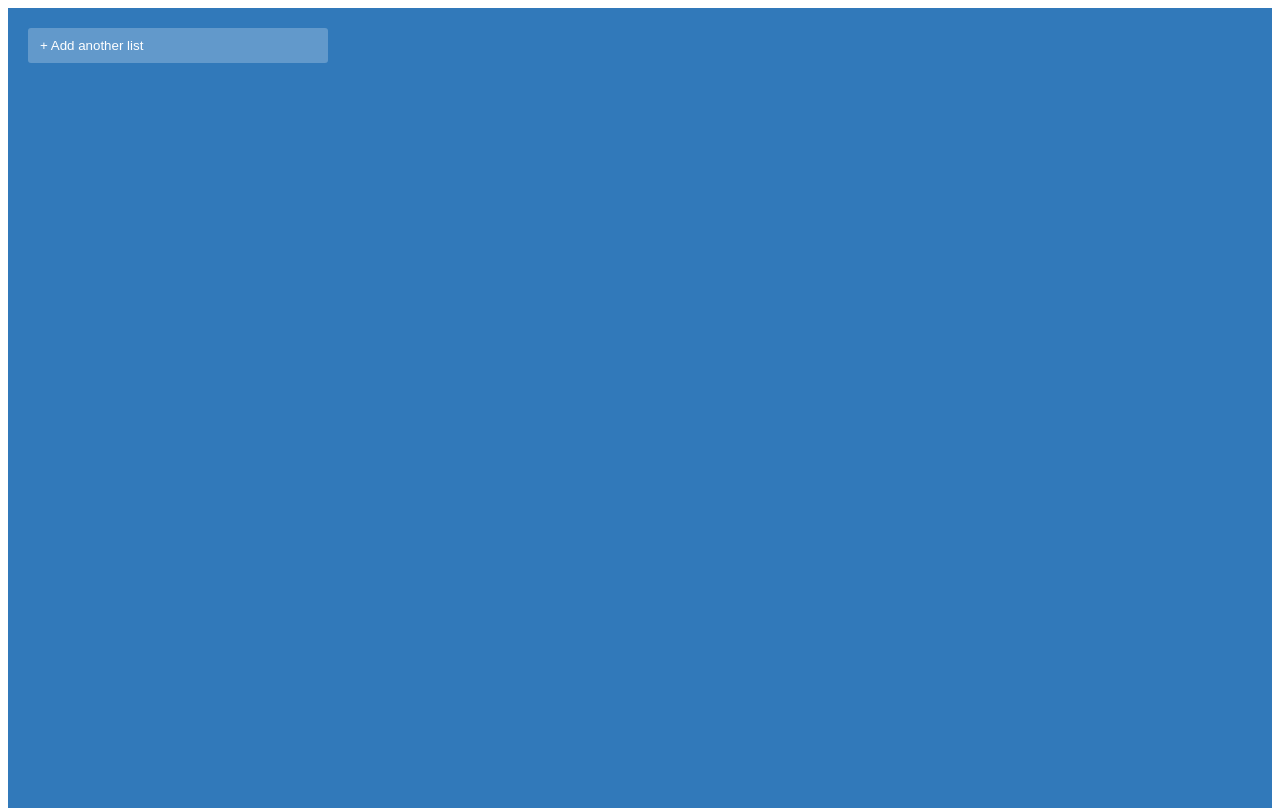
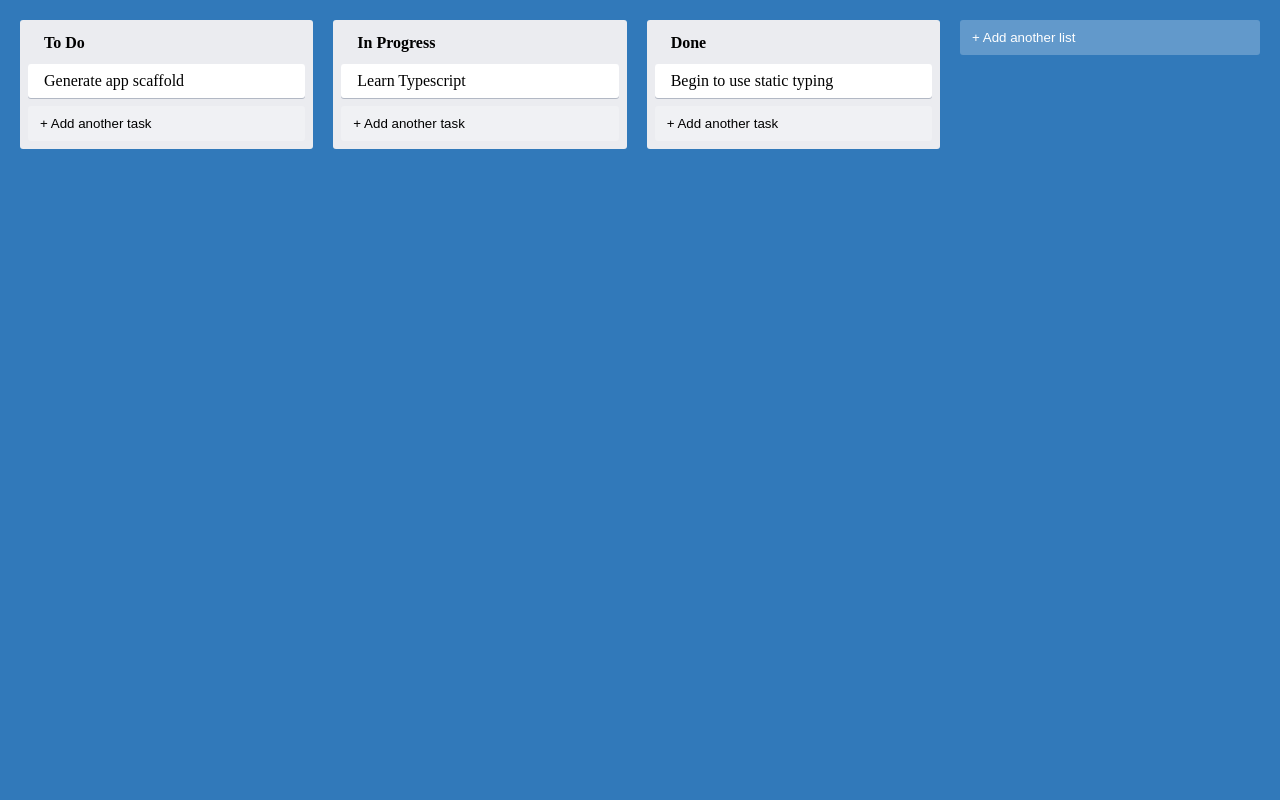
Before and after one commit to joelhenrique2000/trello-drag-and-drop, a React (Create React App) app: page / in a window 1280 px wide. Built offline with nearby package versions, Linux system fonts and the light colour scheme.

Commit message:
Adicionado as colunas

```diff
--- a/src/App.tsx
+++ b/src/App.tsx
@@ -1,10 +1,21 @@
 import { FC } from "react";
 import { AddNewItem } from "./AddNewItem";
+import { Card } from "./Card";
+import { Column } from "./Column";
 import { AppContainer } from "./styles";
 
 export const App: FC = ({ children }) => {
   return (
     <AppContainer>
+      <Column text="To Do">
+        <Card text="Generate app scaffold" />
+      </Column>
+      <Column text="In Progress">
+        <Card text="Learn Typescript" />
+      </Column>
+      <Column text="Done">
+        <Card text="Begin to use static typing" />
+      </Column>
       <AddNewItem
         toggleButtonText="+ Add another list"
         onAdd={console.log}
--- a/src/index.css
+++ b/src/index.css
@@ -4,6 +4,8 @@
 
 *, *::before, *::after {
   box-sizing: inherit;
+  margin: 0px;
+  padding: 0px;
 }
 
 html, body, #root {
--- a/src/styles.ts
+++ b/src/styles.ts
@@ -33,7 +33,7 @@
     background-color: #fff;
     cursor: pointer;
     margin-bottom: 0.5rem;
-    padding: 0.5rem 1 rem;
+    padding: 0.5rem 1rem;
     max-width: 300px;
     border-radius: 3px;
     box-shadow: #091e4240 0px 1px 0px 0px;
```
